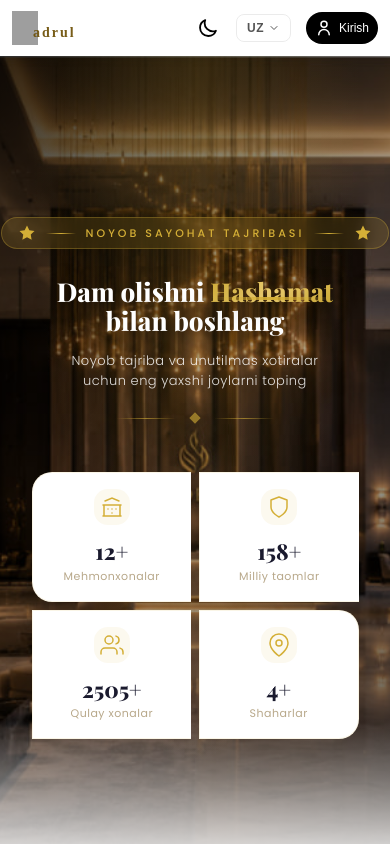
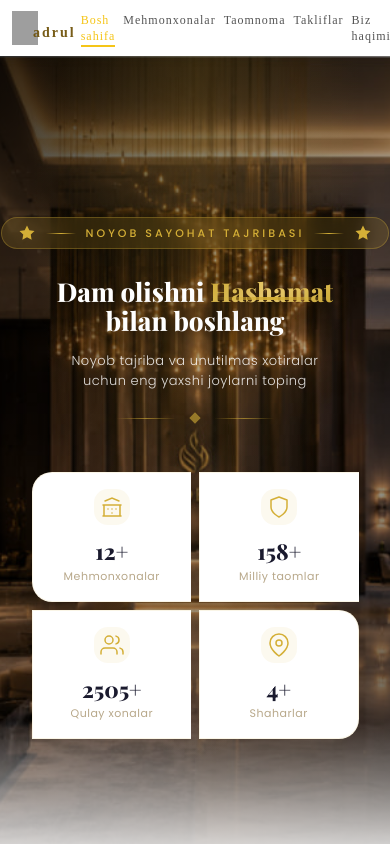
Before and after one commit to ravshanov-v/Sadrul-Hotel, a React (Vite) app: page / in a window 390 px wide. Shown: the top 844 px of the page. Built offline with nearby package versions, Linux system fonts and the light colour scheme; grey boxes are pictures that could not be loaded; the HTML template or start-up script is replaced by a standard one; a web font is replaced by a local one.

Commit message:
o'zgarish bo'ldi

```diff
--- a/src/components/Navbar/Nav.css
+++ b/src/components/Navbar/Nav.css
@@ -461,8 +461,8 @@ nav {
 }
 @media (max-width: 768px) {
   nav { padding: 0 16px; height: 60px; }
-  .nav-links { display: none; }
-  .nav-menu-btn { display: flex; }
+  .nav-links { gap: 12px; }
+  .nav-links a { font-size: 13px; }
   .btn-login { width: 80px; height: 34px; font-size: 13px; }
   .btn-lang { font-size: 13px; }
   .profile-avatar { width: 28px; height: 28px; }
@@ -470,18 +470,19 @@ nav {
 }
 @media (max-width: 576px) {
   nav { padding: 0 12px; height: 56px; }
+  .nav-links { gap: 8px; }
+  .nav-links a { font-size: 12px; }
   .btn-login { width: 72px; height: 32px; font-size: 12px; }
   .btn-darcmode { width: 26px; height: 26px; }
   .btn-lang { font-size: 12px; }
   .logo-text { font-size: 14px; }
   .logo-icon { width: 26px; height: 34px; }
-  .nav-slide-header { padding: 16px; }
-  .nav-slide-body { padding: 20px 16px; }
-  .nav-slide-link { font-size: 15px; }
   .btn-logout { width: 30px; height: 30px; }
 }
 @media (max-width: 360px) {
   nav { padding: 0 8px; height: 50px; }
+  .nav-links { gap: 6px; }
+  .nav-links a { font-size: 11px; }
   .logo-text { font-size: 13px; }
   .logo-icon { width: 22px; height: 30px; }
   .btn-login { width: 64px; height: 28px; font-size: 11px; }
```
